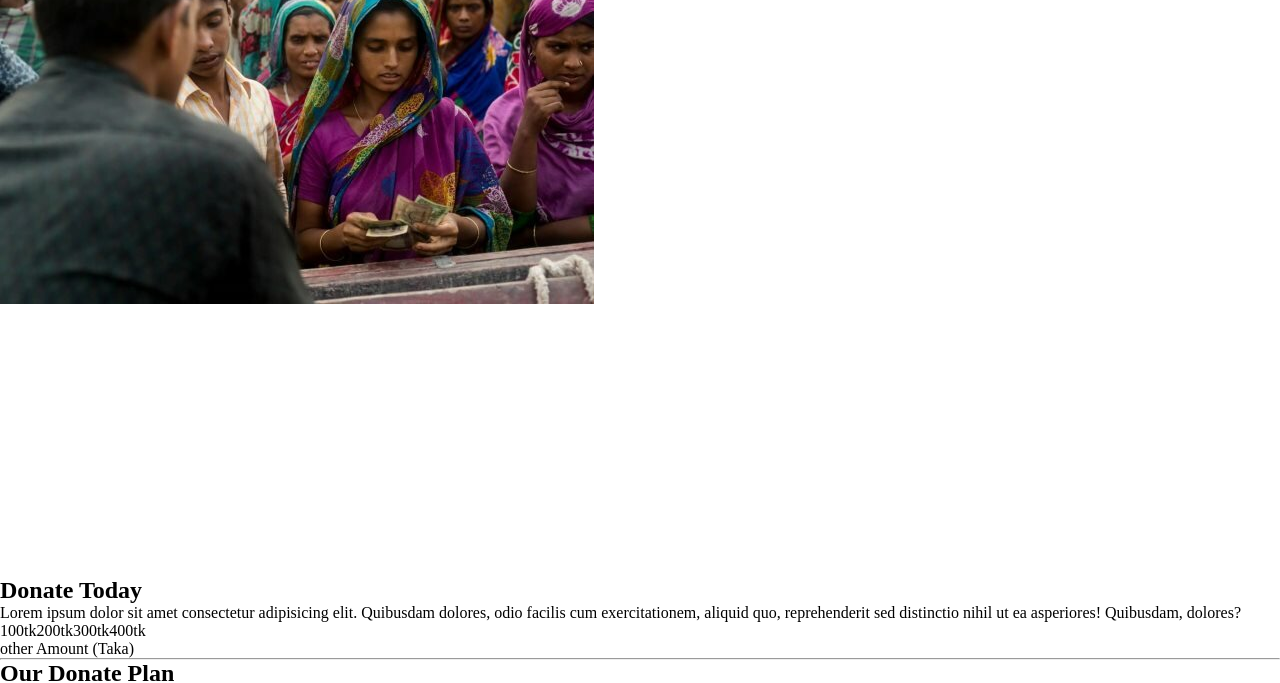
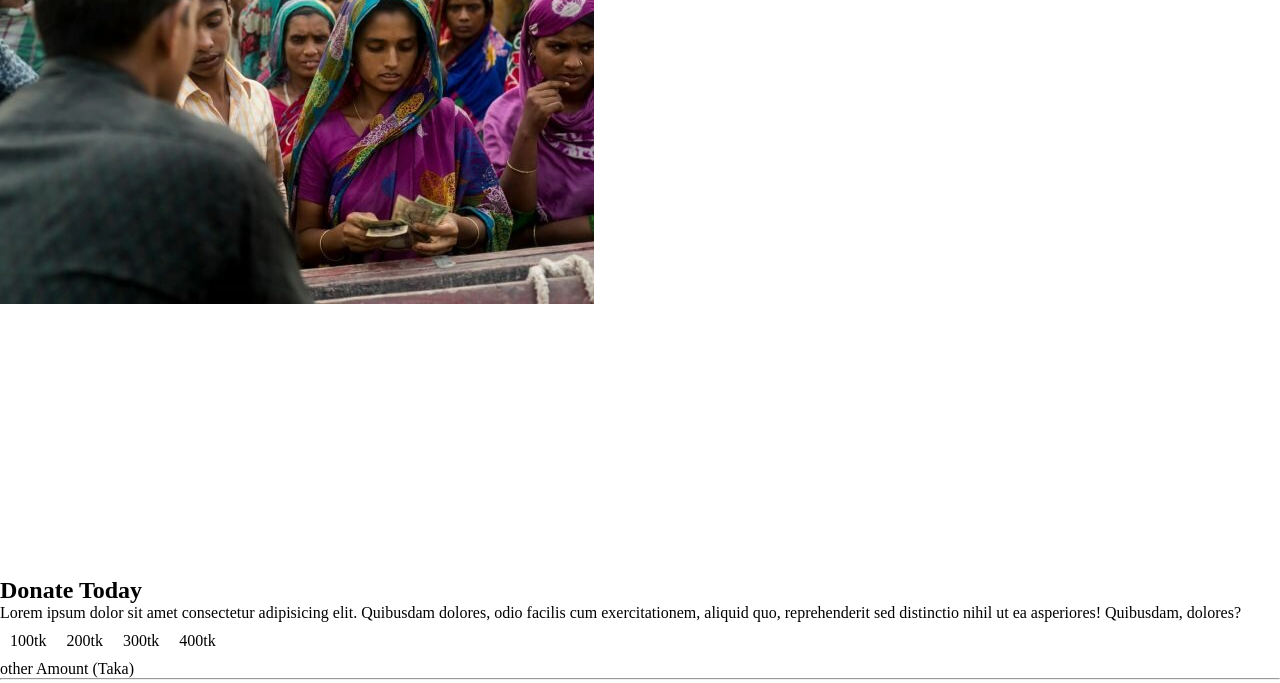
Before and after one commit to hasansaik81/first-assignment, a plain HTML site: page index.html in a window 1280 px wide. Shown: the part 92-775 px from the top of the page. Drawn offline with Linux system fonts and the light colour scheme.

Commit message:
added code

```diff
--- a/index.html
+++ b/index.html
@@ -22,14 +22,14 @@
     <section>
         <div>
             <h1>Donate Today</h1>
-            <p>
+            <p class="header-2">
                 Lorem ipsum dolor sit amet consectetur adipisicing elit. Quibusdam dolores, odio facilis cum exercitationem, aliquid quo, reprehenderit sed distinctio nihil ut ea asperiores! Quibusdam, dolores?
             </p>
             <div class="taka">
-                <div>100tk</div>
-                <div>200tk</div>
-                <div>300tk</div>
-                <div>400tk</div>
+                <div class="taka-amount">100tk</div>
+                <div class="taka-amount">200tk</div>
+                <div class="taka-amount">300tk</div>
+                <div class="taka-amount">400tk</div>
             </div>
             <span>other Amount (Taka)</span>
             <hr>
--- a/style.css
+++ b/style.css
@@ -21,4 +21,18 @@
 
 .taka {
     display: flex;
+    font-weight: 500;
 }
+
+.taka-amount {
+    border-radius: 5px;
+    padding: 10px;
+}
+
+.donate-0 {
+    width: 1440px;
+}
+
+.donate-1 {
+    width: 40%;
+}
```
